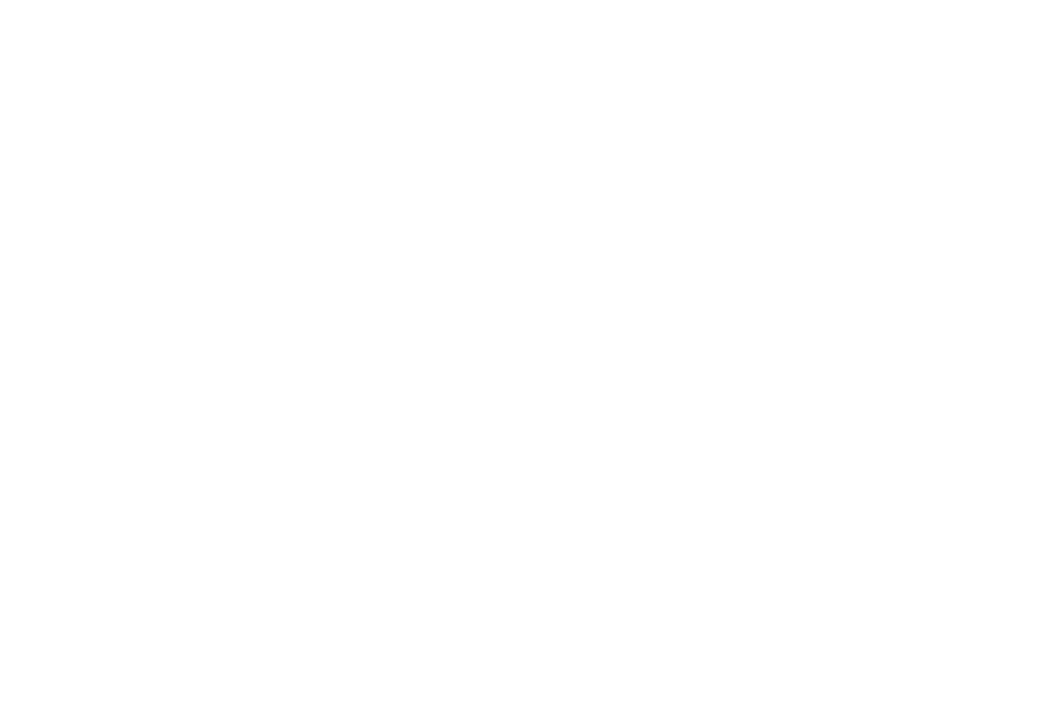
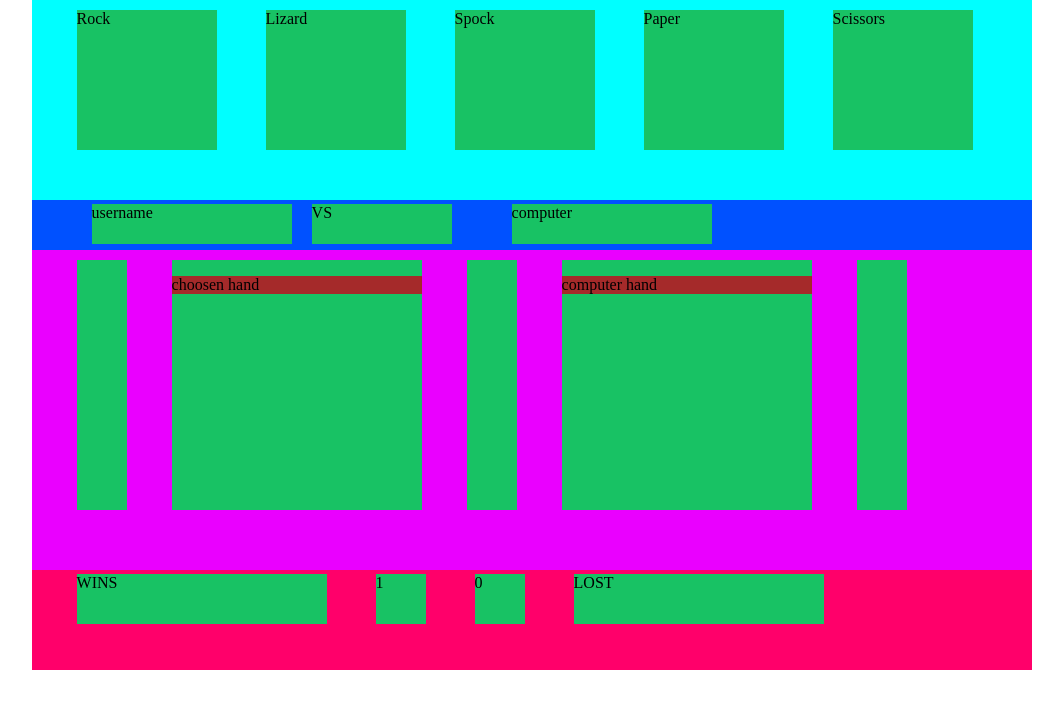
Before and after one commit to Code-Institute-Submissions/CraigGalorDev-project2_JuneResub, a plain HTML site: page index.html in a window 1280 px wide. Shown: the whole page, without its empty margins (122-1185 px from the left). Drawn offline with Linux system fonts and the light colour scheme.

Commit message:
add inner box structure

```diff
--- a/assets/css/style.css
+++ b/assets/css/style.css
@@ -1,8 +1,97 @@
 /*----main body content----*/
-#hands-container{}
-#name-container{}
-#gameLives-container{}
-#score-container{}
+body{
+    margin: 0 0 0 12%;
+}
+#hands-container{
+    height: 200px;
+    width: 1000px;
+    background-color: aqua;
+}
+#name-container{
+    height: 50px;
+    width: 1000px;
+    background-color: rgb(0, 81, 255);
+}
+#gameLives-container{
+    height: 320px;
+    width: 1000px;
+    background-color: rgb(234, 0, 255);
+}
+#score-container{
+    height: 100px;
+    width: 1000px;
+    background-color: rgb(255, 0, 106);}
+/*----hands----*/
+.handBox{
+    margin-top: 10px;
+    margin-left: 45px;
+    display: inline-block;
+    height: 140px;
+    width: 140px;
+    background-color: rgb(24, 194, 100);
+}
+/*----name and status boxs----*/
+.nameBox{
+    float: left;
+    margin:4px 0 0 60px;
+    display: inline-block;
+    height: 40px;
+    width: 200px;
+    background-color: rgb(24, 194, 100);
+}
+#statusBox{
+    float: left;
+    margin:4px 0 0 20px;
+    display: inline-block;
+    height: 40px;
+    width: 140px;
+    background-color: rgb(24, 194, 100);
+}
+/*----game lives and selected hand----*/
+.livesBox{
+    float: left;
+    margin:10px 0 0 45px;
+    display: inline-block;
+    height: 250px;
+    width: 50px;
+    background-color: rgb(24, 194, 100);
+}
+.pickedBox{
+    float: left;
+    margin:10px 0 0 45px;
+    padding: 0;
+    height: 250px;
+    width: 250px;
+    background-color: rgb(24, 194, 100);
+}
+.selected{
+    background-color: brown;
+}
+#centerFold{
+    float: left;
+    margin:10px 0 0 45px;
+    display: inline-block;
+    height: 250px;
+    width: 50px;
+    background-color: rgb(24, 194, 100);
+}
+/*----score titles and count boxs----*/
+.scoreBox{
+    margin-top: 4px;
+    margin-left: 45px;
+    display: inline-block;
+    height: 50px;
+    width: 250px;
+    background-color: rgb(24, 194, 100);
+}
+.countBox{
+    margin-top: 4px;
+    margin-left: 45px;
+    display: inline-block;
+    height: 50px;
+    width: 50px;
+    background-color: rgb(24, 194, 100);
+}
 /*----media queries----*/
 @media(max-width:500px){}
 @media(max-width:350px){}
--- a/index.html
+++ b/index.html
@@ -8,10 +8,31 @@
     <title>Document</title>
 </head>
 <body>
-    <div id="hands-container"></div>
-    <div id="name-container"></div>
-    <div id="gameLives-container"></div>
-    <div id="score-container"></div>
+    <div id="hands-container">
+        <div class="handBox">Rock</div>
+        <div class="handBox">Lizard</div>
+        <div class="handBox">Spock</div>
+        <div class="handBox">Paper</div>
+        <div class="handBox">Scissors</div>
+    </div>
+    <div id="name-container">
+        <div id="userName" class="nameBox">username</div>
+        <div id="statusBox">VS</div>
+        <div id="comName" class="nameBox">computer</div>
+    </div>
+    <div id="gameLives-container">
+        <div class="livesBox"></div>
+        <div class="pickedBox"><p class="selected">choosen hand</p></div>
+        <div id="centerFold"></div>
+        <div class="pickedBox"><p class="selected">computer hand</p></div>
+        <div class="livesBox"></div>
+    </div>
+    <div id="score-container">
+        <div id="winBox" class="scoreBox">WINS</div>
+        <div id="winCount" class="countBox">1</div>
+        <div id="lostCount"class="countBox">0</div>
+        <div id="lostBox" class="scoreBox">LOST</div>
+    </div>
     <script src="assets/js/script.js"></script>
 </body>
 </html>
```
